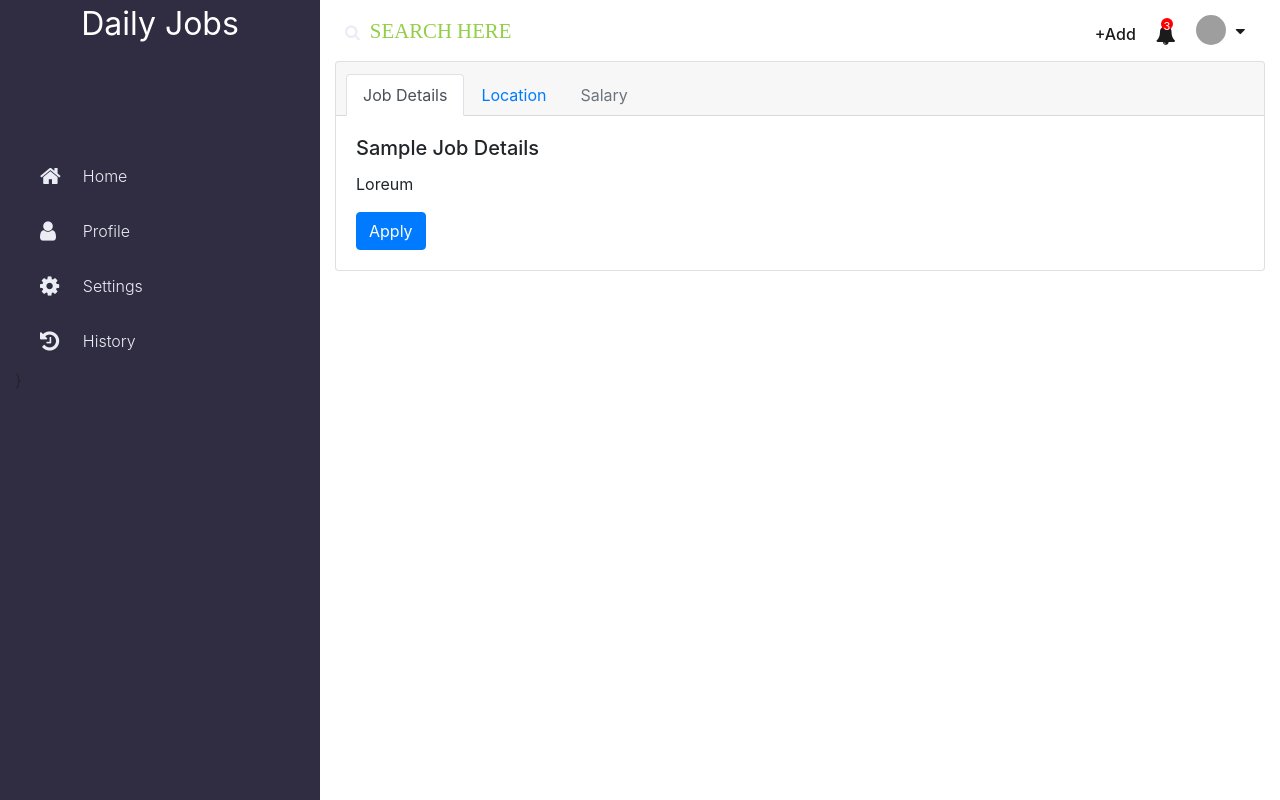
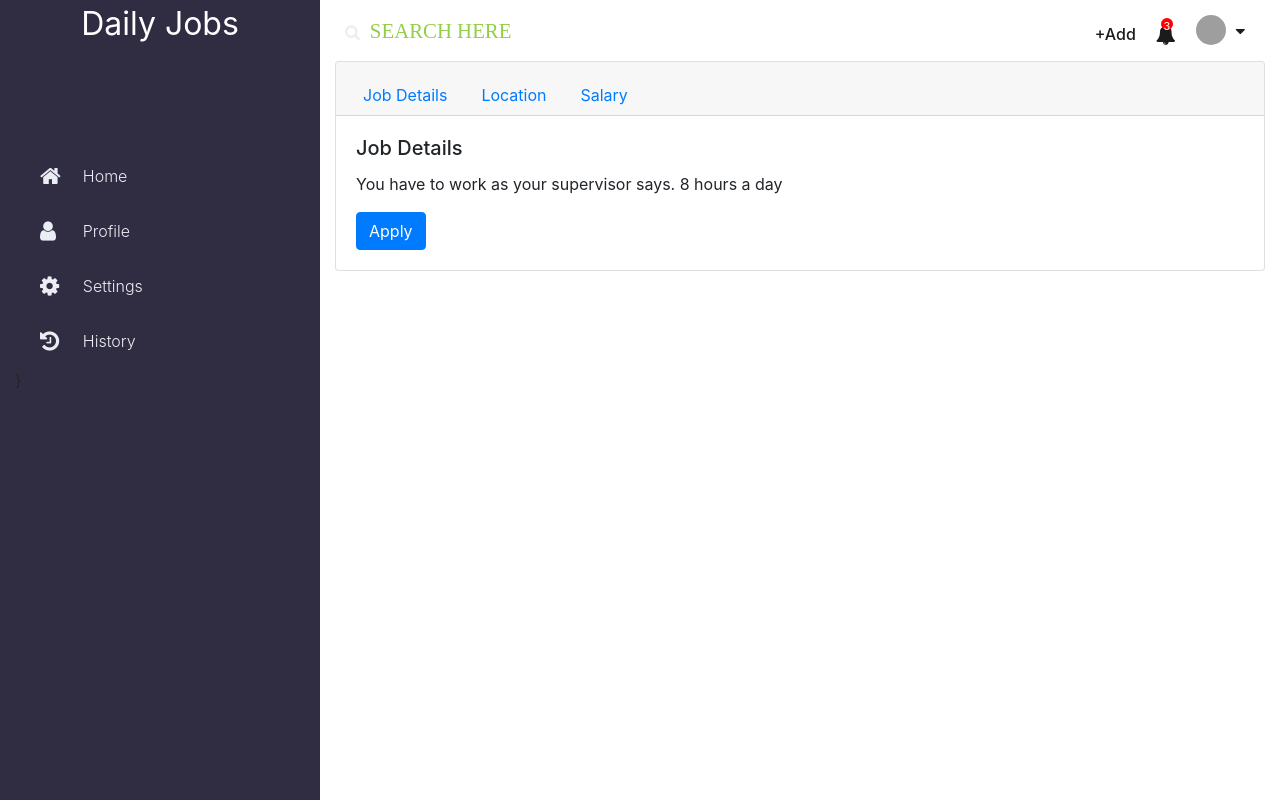
Before and after one commit to SaptarshiMisra/nav-bar-starter-kit, a React (Create React App) app: page / in a window 1280 px wide. Built offline with nearby package versions, Linux system fonts and the light colour scheme; grey boxes are pictures that could not be loaded.

Commit message:
changes for tabs with data and handle tab change

```diff
--- a/public/index.html
+++ b/public/index.html
@@ -27,6 +27,7 @@
       Learn how to configure a non-root public URL by running `npm run build`.
     -->
   <title>Jobs Site</title>
+  <!-- <script src="https://maps.googleapis.com/maps/api/js?key=AIzaSyBpKbpNMuDbUQtqYCSgZnH29nYXv0koKzA" /> -->
 
 </head>
 
--- a/src/App.js
+++ b/src/App.js
@@ -2,7 +2,7 @@ import React from 'react';
 import { Header } from './components/Header.js';
 import { Sidebar } from './components/Sidebar.js';
 import './scss/main.scss';
-import JobCard from './components/pages/HomePage.js';
+import HomePage from './components/pages/HomePage.js';
 import { SidebarMob } from './components/SidebarMob.js';
 
 function App() {
@@ -16,7 +16,7 @@ function App() {
           </div>
           <div class="col-sm-11 col-md-6 col-lg-9">
             <Header />
-            <JobCard />
+            <HomePage />
           </div>
         </div>
       </div>
@@ -26,7 +26,7 @@ function App() {
            {/* <div class="col-sm-12 col-md-12 col-lg-12 "> */}
             <div className="content-area">
               <Header />
-              <JobCard />
+              <HomePage />
             </div>
         {/* </div> */}
       </div>
--- a/src/components/pages/HomePage.js
+++ b/src/components/pages/HomePage.js
@@ -1,34 +1,78 @@
-import React from 'react';
+import React , {useState} from 'react';
 import { Card, Nav, Button, } from 'react-bootstrap'
 
 
-const JobCard = () => {
+const HomePage = () => {
+    const data = [{
+        nav:[
+             {
+                item:'Job Details',
+                linkId:'',
+                disabled: false,
+                title:' Job Details',
+                titleDesc:'You have to work as your supervisor says. 8 hours a day ',
+                actionName:'Apply'
+             },
+             {
+                item:'Location',
+                linkId:'',
+                disabled: false,
+                title:'Sample Job Details',
+                titleDesc:'Loreum ',
+                actionName:'Apply'
+            },
+            {
+                item:'Salary',
+                linkId:'',
+                disabled: false,
+                title:' Salary Details',
+                titleDesc:'Salary : 8000 ',
+                actionName:'Apply'
+            }
+        ],
+
+    }][0];
+    const [navs,setNavs] = useState(data.nav);
+    const [selectedNav, setSelectedNav] = useState(navs[0]);
+    const onChangeTab = (index) =>{
+        setSelectedNav(navs[index]);
+    }
     return (
         <Card>
             <Card.Header>
-                <Nav variant="tabs" defaultActiveKey="#first">
-                    <Nav.Item>
-                    <Nav.Link href="#first">Job Details</Nav.Link>
-                    </Nav.Item>
-                    <Nav.Item>
-                    <Nav.Link href="#link">Location</Nav.Link>
-                    </Nav.Item>
-                    <Nav.Item>
-                    <Nav.Link href="#disabled" disabled>
-                        Salary
-                    </Nav.Link>
-                    </Nav.Item>
+                <Nav variant="tabs" defaultActiveKey="#first" onSelect={onChangeTab}>
+                    {
+                        navs.map((nav,index) =>
+                            <Nav.Item>
+                                <Nav.Link eventKey={index} disabled={nav.disabled} href={nav.linkId} >
+                                    {nav.item}
+                                </Nav.Link>
+                            </Nav.Item>
+                        )
+                    }
                 </Nav>
             </Card.Header>
             <Card.Body>
-                <Card.Title>Sample Job Details</Card.Title>
-                <Card.Text>
-                    Loreum
-                </Card.Text>
-                <Button variant="primary">Apply</Button>
+                {(selectedNav.item === 'Location'?
+                    <div className="text">
+                        <Card.Title>Welcome to Location</Card.Title>
+                        <Card.Text>
+                            {selectedNav.titleDesc}
+                        </Card.Text>
+                        <Button variant="primary">{selectedNav.actionName}</Button>
+                    </div>
+                :
+                    <div className="text">
+                        <Card.Title>{selectedNav.title}</Card.Title>
+                        <Card.Text>
+                            {selectedNav.titleDesc}
+                        </Card.Text>
+                        <Button variant="primary">{selectedNav.actionName}</Button>
+                    </div>
+                )}
             </Card.Body>
       </Card>
     )
   }
 
-  export default JobCard;
+  export default HomePage;
--- a/src/config.js
+++ b/src/config.js
@@ -18,5 +18,6 @@ export const APP=
                         name:'History',
                         icon:'fa fa-history'
                        }
-                    ]
+                    ],
+                googleMapKey:'AIzaSyBpKbpNMuDbUQtqYCSgZnH29nYXv0koKzA',
             }
```
